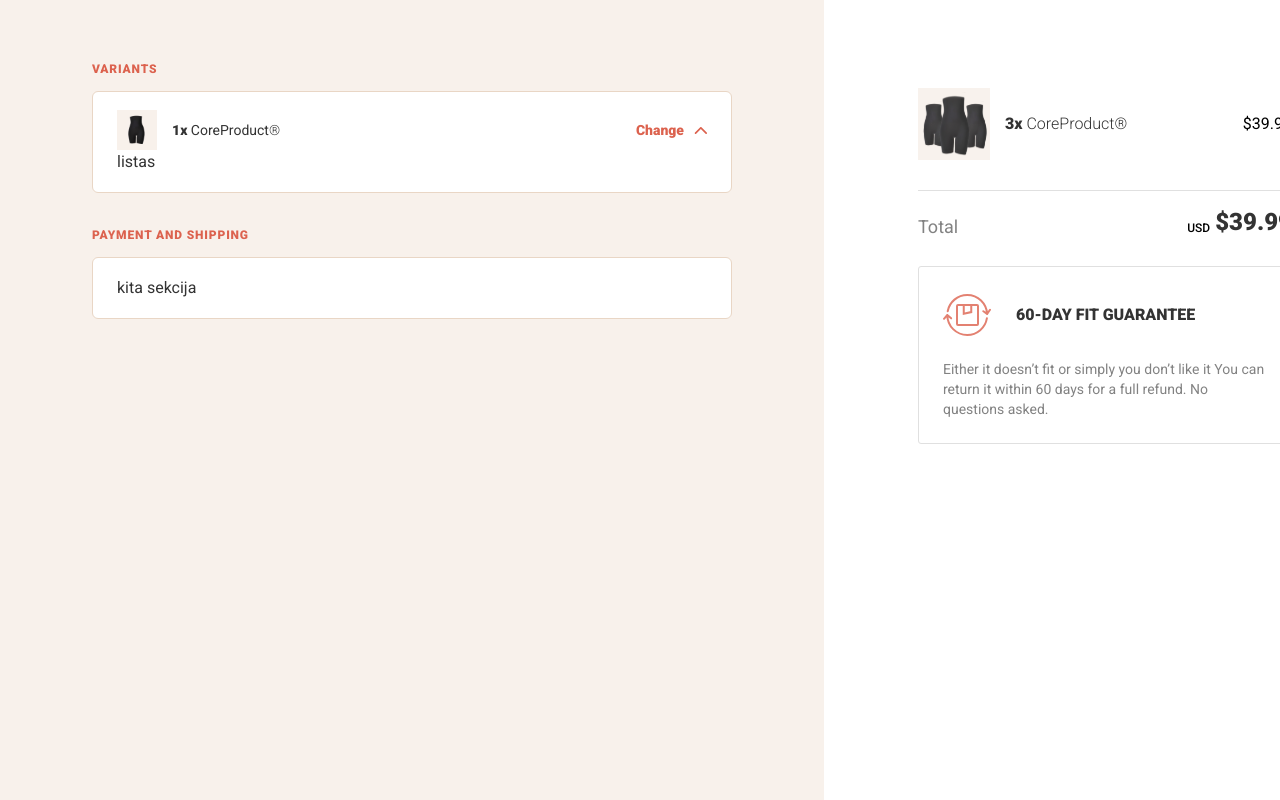
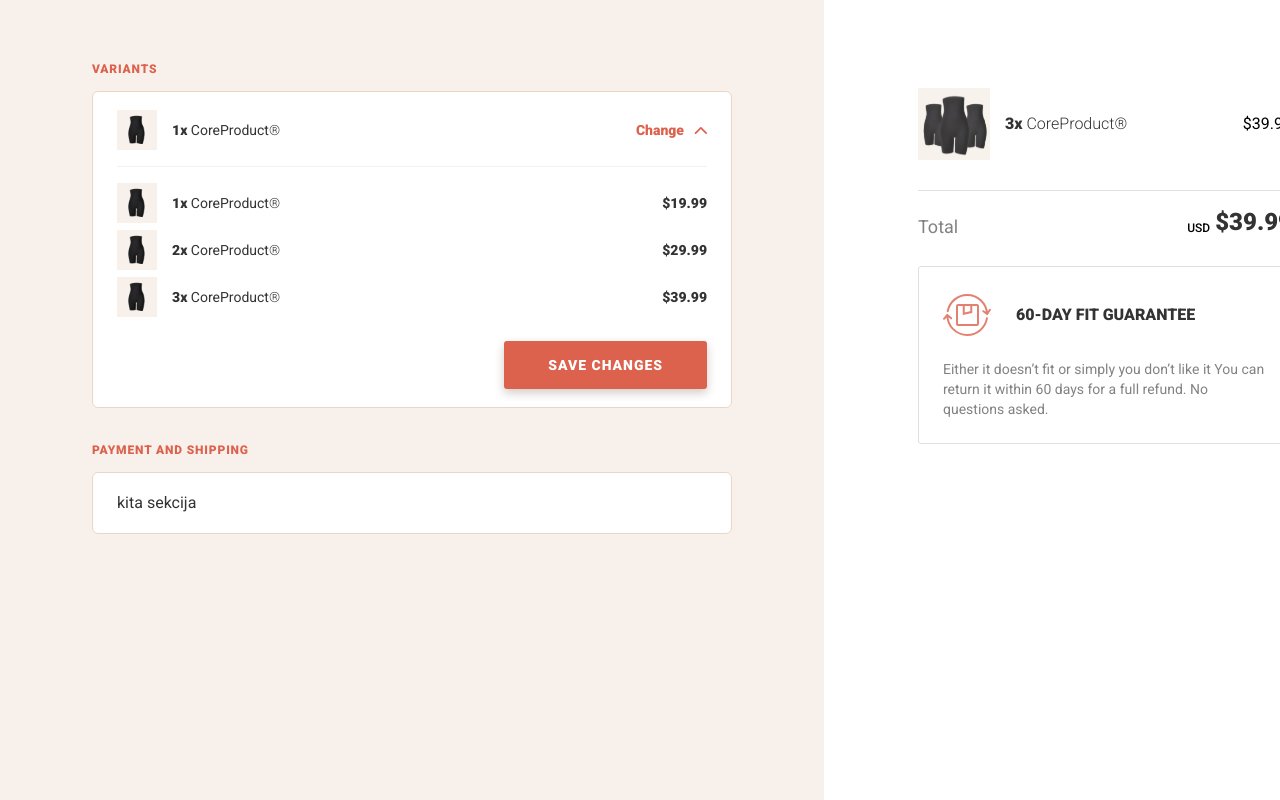
Before and after one commit to agnekondrotiene/cc-task, a React (Create React App) app: page / in a window 1280 px wide. Both pictures are taken after a click on the element "Change". Shown: the top 800 px of the page. Built offline with nearby package versions, Linux system fonts and the light colour scheme.

Commit message:
add variants list and button

```diff
--- a/src/components/Button.tsx
+++ b/src/components/Button.tsx
@@ -1,19 +1,12 @@
 type Props = {
   width?: number | string;
   title: string;
-  paddingX: number;
-  paddingY: number;
 };
 
-export const Button = ({
-  width = "auto",
-  title,
-  paddingX,
-  paddingY,
-}: Props) => {
+export const Button = ({ width = "auto", title }: Props) => {
   return (
     <button
-      className={`w-${width} px-[${paddingX}px] py-[${paddingY}px] block box-border bg-M1 shadow-button rounded-[3px] font-roboto not-italic font-black leading-[24px] uppercase text-small2 text-White tracking-[.07em]`}
+      className={`w-${width} px-11 py-3 block box-border bg-M1 shadow-button rounded-[3px] font-roboto not-italic font-black leading-[24px] uppercase text-small2 text-White tracking-[.07em]`}
     >
       {title}
     </button>
--- a/src/components/checkout/variants/CheckoutVariants.tsx
+++ b/src/components/checkout/variants/CheckoutVariants.tsx
@@ -1,6 +1,8 @@
+import { Button } from "components/Button";
 import { useState } from "react";
 import { VariantsHeader } from "./VariantsHeader";
 import { VariantsList } from "./VariantsList";
+import { products } from "fake-data";
 
 export const CheckoutVariants = () => {
   const [isExpanded, setIsExpanded] = useState<boolean>(false);
@@ -19,7 +21,15 @@ export const CheckoutVariants = () => {
         onClick={handleExpandClick}
       />
 
-      {isExpanded && <VariantsList />}
+      {isExpanded && (
+        <>
+          <hr className="border-Gray6 my-[16px]" />
+          <VariantsList products={products} />
+          <div className="flex justify-end mt-[24px]">
+            <Button title="SAVE CHANGES" />
+          </div>
+        </>
+      )}
     </div>
   );
 };
--- a/src/components/checkout/variants/Variant.tsx
+++ /dev/null
@@ -1,18 +0,0 @@
-import { ProductInfo } from "../ProductInfo";
-
-export const Variant = () => {
-  return (
-    <div className="flex justify-between items-center">
-      <ProductInfo
-        image="assets/images/leggings.png"
-        name="CoreProduct"
-        quantity={1}
-      />
-      <div>
-        <span className="font-roboto not-italic font-black text-small2 leading-[24px] text-Gray1">
-          $39.99
-        </span>
-      </div>
-    </div>
-  );
-};
--- a/src/components/checkout/variants/VariantsDetail.tsx
+++ /dev/null
@@ -1,17 +0,0 @@
-import { Button } from "../../Button";
-import { Variant } from "./Variant";
-
-export const VariantsDetail = () => {
-  return (
-    <div className="flex flex-col gap-y-[7px]">
-      <div>
-        <Variant />
-        <Variant />
-        <Variant />
-      </div>
-      <div className="flex justify-end">
-        <Button title="SAVE CHANGES" paddingX={45} paddingY={12} />
-      </div>
-    </div>
-  );
-};
--- a/src/components/checkout/variants/VariantsList.tsx
+++ b/src/components/checkout/variants/VariantsList.tsx
@@ -1,5 +1,28 @@
-import React from "react";
+import { Product } from "types/product";
+import { formatCurrency } from "utils";
+import { ProductInfo } from "../ProductInfo";
 
-export const VariantsList = () => {
-  return <div>listas</div>;
+type Props = {
+  products: Product[];
 };
+
+export const VariantsList = ({ products }: Props) => {
+  return (
+    <div className="flex flex-col gap-y-[7px]">
+      {products.map((product) => {
+        return (
+          <div className="flex justify-between items-center">
+            <ProductInfo
+              image={product.image}
+              name={product.name}
+              quantity={product.quantity}
+            />
+            <span className="font-roboto not-italic font-black text-small2 leading-[24px] text-Gray1">
+              {formatCurrency(product.price)}
+            </span>
+          </div>
+        );
+      })}
+    </div>
+  );
+};
--- /dev/null
+++ b/src/fake-data.ts
@@ -0,0 +1,22 @@
+import { Product } from "types/product";
+
+export const products: Product[] = [
+  {
+    image: "assets/images/leggings.png",
+    name: "CoreProduct",
+    quantity: 1,
+    price: 19.99,
+  },
+  {
+    image: "assets/images/leggings.png",
+    name: "CoreProduct",
+    quantity: 2,
+    price: 29.99,
+  },
+  {
+    image: "assets/images/leggings.png",
+    name: "CoreProduct",
+    quantity: 3,
+    price: 39.99,
+  },
+];
--- /dev/null
+++ b/src/types/product.ts
@@ -0,0 +1,6 @@
+export type Product = {
+  image: string;
+  name: string;
+  quantity: number;
+  price: number;
+};
--- /dev/null
+++ b/src/utils.ts
@@ -0,0 +1,6 @@
+export const formatCurrency = (value: number) => {
+  return new Intl.NumberFormat("en-US", {
+    style: "currency",
+    currency: "USD",
+  }).format(value);
+};
--- a/tailwind.config.js
+++ b/tailwind.config.js
@@ -13,6 +13,7 @@ module.exports = {
         Gray1: "#333333",
         Gray3: "#828282",
         Gray5: "#E0E0E0",
+        Gray6: "#F2F2F2",
         Black: "#000000",
         White: "#FFFFFF",
       },
```
